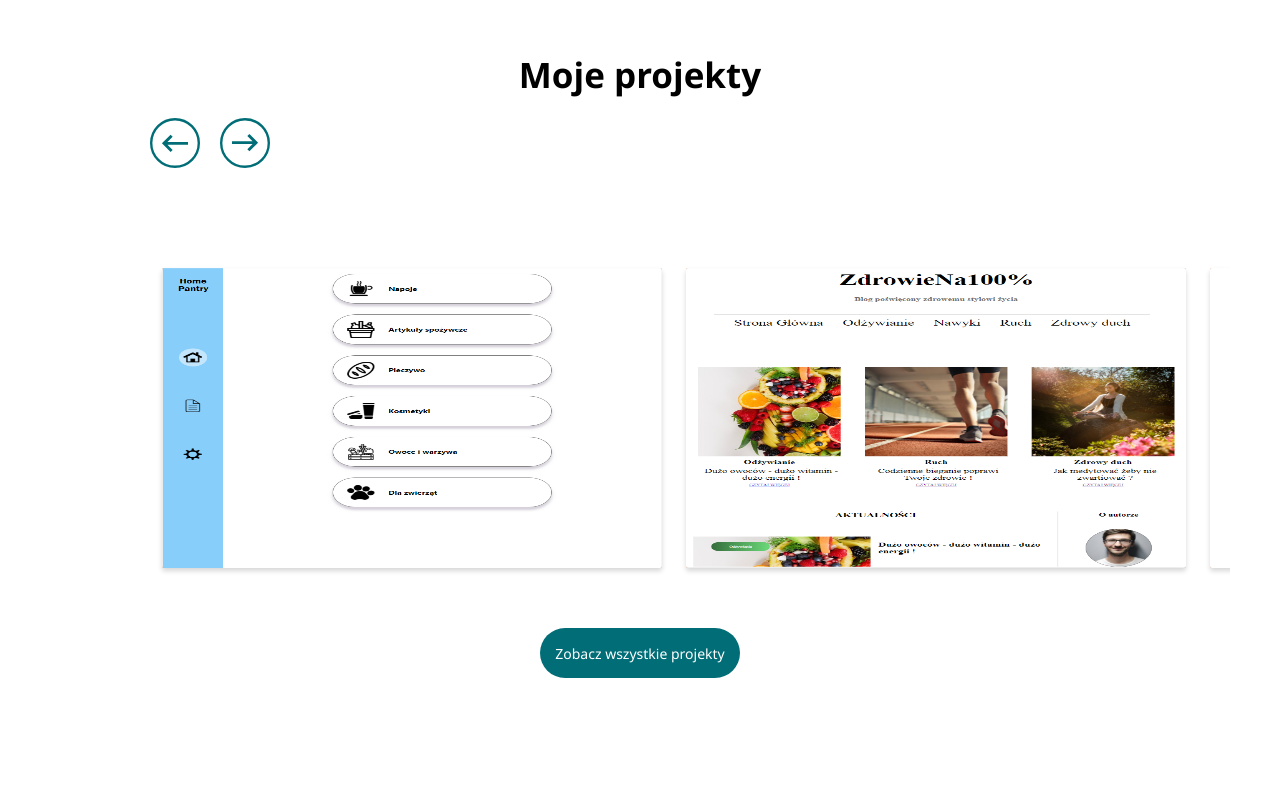
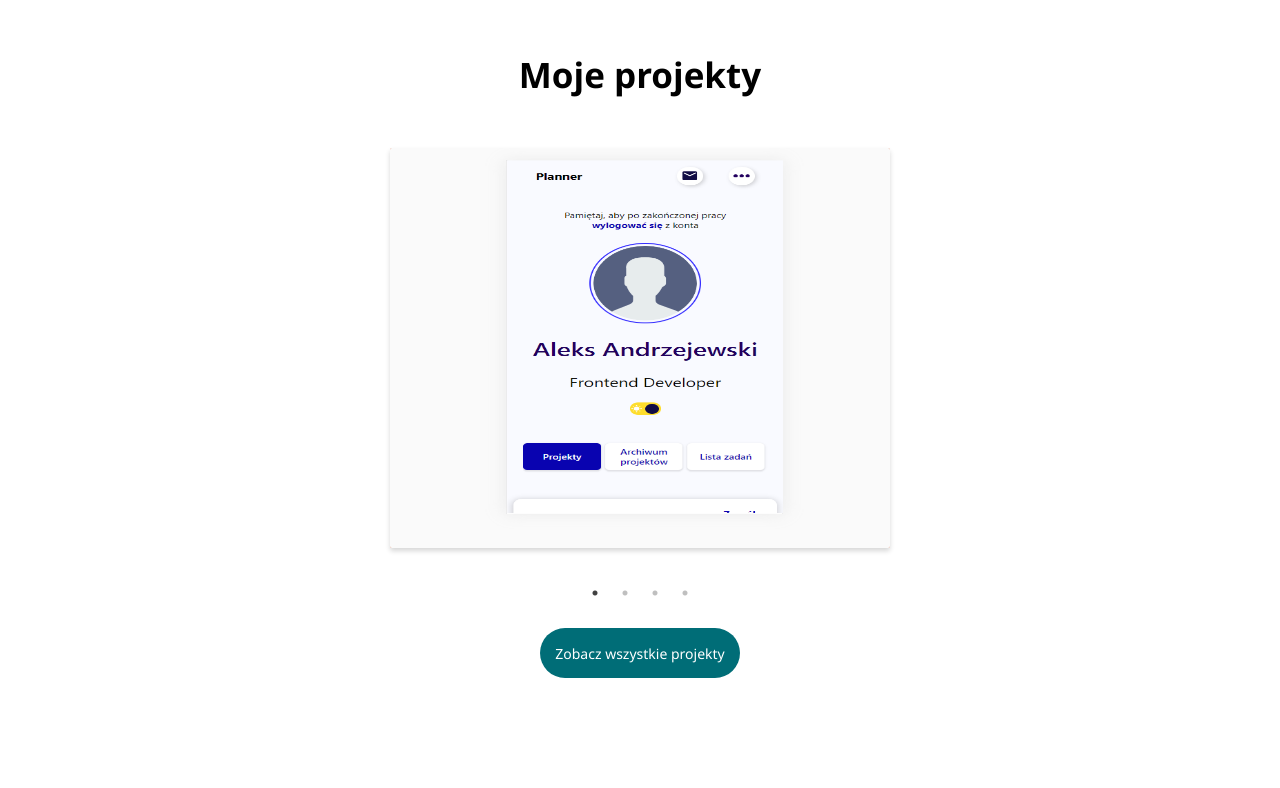
Before and after one commit to Bartlomiej95/MyWebsite, a React (Create React App) app: page / in a window 1280 px wide. Shown: the part 792-1580 px from the top of the page. Built offline with nearby package versions, Linux system fonts and the light colour scheme; what react-animations would draw is missing.

Commit message:
Add react-slick package - change slider for showing projects

```diff
--- a/package.json
+++ b/package.json
@@ -15,7 +15,9 @@
     "react-dom": "^17.0.1",
     "react-hook-form": "^6.12.2",
     "react-scripts": "4.0.0",
-    "react-scroll": "^1.8.1",
+    "react-scroll": "^1.8.7",
+    "react-slick": "^0.29.0",
+    "slick-carousel": "^1.8.1",
     "styled-components": "^5.2.1",
     "web-vitals": "^0.2.4"
   },
--- a/src/data/data.js
+++ b/src/data/data.js
@@ -10,36 +10,34 @@ import nodeIcon from "../assets/tech/node.svg";
 import expressIcon from "../assets/tech/express.svg";
 
 export const screens = [
-
         {
             id: 1,
+            icon: plannerIcon,
+            path: require("../assets/screens/planner.PNG"),
+            live: 'https://planer-app.netlify.app/',
+            code: 'https://github.com/Bartlomiej95/Planner',
+        },
+        {
+            id: 2,
             icon: homepantryIcon,
             path: require("../assets/screens/homepantry.PNG"),
             live: 'https://bartlomiej95.github.io/HomePantry/',
             code: 'https://github.com/Bartlomiej95/HomePantry'
         },
         {
-            id: 2,
+            id: 3,
             icon: zdrowieIcon,
             path: require("../assets/screens/zdrowiena100.PNG"),
             live: 'https://hungry-jones-1c9e3d.netlify.app/',
             code: 'https://github.com/Bartlomiej95/ZdowieNa100'
         },
         {
-            id: 3,
+            id: 4,
             icon: minesweeperIcon,
             path: require("../assets/screens/minesweeper.PNG"),
             live: 'https://bartlomiej95.github.io/Minesweeper/',
             code: 'https://github.com/Bartlomiej95/Minesweeper'
         },
-        {
-            id: 4,
-            icon: plannerIcon,
-            path: require("../assets/screens/planner.PNG"),
-            live: 'https://planer-app.netlify.app/',
-            code: 'https://github.com/Bartlomiej95/Planner',
-        }
-
 ];
 
 export const technology = [
--- a/src/index.js
+++ b/src/index.js
@@ -1,7 +1,8 @@
 import React from 'react';
 import ReactDOM from 'react-dom';
 import App from './App';
-
+import "slick-carousel/slick/slick.css";
+import "slick-carousel/slick/slick-theme.css";
 
 ReactDOM.render(
   <React.StrictMode>
--- a/src/molecules/BoxImage/BoxImage.js
+++ b/src/molecules/BoxImage/BoxImage.js
@@ -5,22 +5,25 @@ import { ProjectBoxButton } from '../../components/Button/Button';
 const WrapperImage = styled.div`
     position: relative;
     min-width: 273px;
-    width: 80vw;
+    width: 80%;
     height: 300px;
     background-color: #E29578;
     border-radius: 2px;
-    margin: 0 12px;
+    margin: 10px auto;
     box-shadow: 0px 3px 5px 0px rgba(0,0,0,0.16);
     transition: filter .2s ease-in-out;
     overflow: hidden;
 
     @media(min-width: 500px) and (max-width: 1279px){
         width: 400px;
+        height: 350px;
+        margin: 30px auto;
     }
 
     @media(min-width:1280px) {
         width: 500px;
-
+        height: 400px;
+        margin: 30px auto;
     }
 
     @media(max-width: 1279px) {
@@ -29,7 +32,6 @@ const WrapperImage = styled.div`
             height: 320px;
             box-shadow: 0px 3px 5px 0px rgba(0,0,0,0.6);
             transform: translateY(-10px);
-
         `};
 
         ${({highlighted, boxMouseOver}) => highlighted && boxMouseOver
--- a/src/organisms/ProjectsSection/ProjectsSection.js
+++ b/src/organisms/ProjectsSection/ProjectsSection.js
@@ -1,9 +1,8 @@
 import React, { useState } from 'react';
-import styled, { css } from 'styled-components';
+import styled from 'styled-components';
+import Slider from "react-slick";
 import BoxImage from '../../molecules/BoxImage/BoxImage';
 import { screens as screensProject} from '../../data/data.js';
-import leftBtn from '../../assets/leftbtn.svg';
-import rightBtn from '../../assets/rightbtn.svg';
 import { SubHeading } from '../../components/Heading/Heading';
 import { BannerButton } from '../../components/Button/Button';
 
@@ -27,110 +26,11 @@ const Wrapper = styled.section`
     }
 `;
 
-const DivBtn = styled.div`
-    @media(min-width: 1280px){
-        width: 100%;
-        height: 100px;
-        margin-top: 20px;
-        display: flex;
-        flex-direction: row;
-    }
-
-`;
-
-const LeftBtn = styled.div`
-     @media(min-width: 1280px){
-        width: 50px;
-        height: 50px;
-        margin-right: 20px;
-        background-image: url(${leftBtn});
-        background-position: center;
-        background-size: 100%;
-        background-repeat: no-repeat;
-
-        :hover{
-            cursor: pointer;
-        }
-     }
-`
-const RightBtn = styled.div`
-    @media(min-width: 1280px) {
-        height: 50px;
-        width: 50px;
-        background-image: url(${rightBtn});
-        background-position: center;
-        background-size: 100%;
-        background-repeat: no-repeat;
-
-        :hover{
-            cursor: pointer;
-        }
-    }
-`
-
-const DivBoxImage = styled.div`
-    position: relative;
-    left: 0;
-    display: flex;
-    flex-direction: row;
-    flex-wrap: nowrap;
-    margin-top: 50px;
-    width: 300vw;
-    transform: translateX(calc(-80vw * ${props => props.activeScreen -1 }));
-    transition: transform .3s ease-in-out;
-
-
-
-    @media(min-width: 500px) and (max-width: 650px){
-        transform: translateX(calc(-400px * ${props => props.activeScreen - 1}));
-        padding-left: 50px;
-    };
-
-    @media(min-width: 651px) and (max-width: 1279px){
-        transform: translateX(calc(-400px * ${props => props.activeScreen - 1}));
-        padding-left: 100px;
-    };
-
-    @media(min-width: 1280px) {
-        /* transform: translateX(calc(-40vw * ${props => props.activeScreen -1 })); */
-        transform: translateX(${ props => props.actualTransformValue + 'px'});
-    }
-`;
-
-const WrapperNavForProject = styled.div`
-    display: flex;
-    flex-direction: row;
-    flex-wrap: nowrap;
-    justify-content: center;
-    margin: ${({ theme }) => theme.ProjectSection.NavForProject.wrapperMobileMarginTop} auto;
-`;
-
-const NavForProject = styled.div`
-    width: ${({ theme }) => theme.ProjectSection.NavForProject.mobileWidth };
-    height: ${({ theme }) => theme.ProjectSection.NavForProject.mobileHeight };
-    border-radius: ${({ theme }) => theme.ProjectSection.NavForProject.mobileBorderRadius };
-    border: 2px solid black;
-    margin-left: ${({ theme }) => theme.ProjectSection.NavForProject.mobileMarginLeft };
-
-    ${({ highlighted }) => highlighted
-    && css`
-        background-color: black;
-    `}
-
-    :hover{
-        cursor: pointer;
-    }
-
-    @media(min-width: 1280px){
-        display: none;
-    }
-`;
-
 const ProjectsButton = styled(BannerButton)`
     width: ${({ theme }) => theme.ProjectsButton.mobileWidth };
     font-size: ${({ theme }) => theme.ProjectsButton.mobileFontSize };
     transition: background-color ease-in-out .3s;
-    margin: 0 auto;
+    margin: 50px auto 0 auto;
 
     @media(min-width: 1280px){
         width: ${({ theme }) => theme.ProjectsButton.desktopWidth };
@@ -138,34 +38,33 @@ const ProjectsButton = styled(BannerButton)`
     }
 `;
 
+const WrapperSlider = styled.div`
+    width: 100%;
+    margin: 20px auto;
+`;
+
+const settings = {
+    dots: true,
+    infinite: true,
+    speed: 500,
+    slidesToShow: 1,
+    slidesToScroll: 1
+};
+
 const ProjectSection = () => {
-
-
 
     //zmienna, która wskazuje id screenu projektu, który ma byc wyróżniony
     const [activeScreen, setActiveScreen] = useState(1);
-    const [movingBoxImages, setMovingBoxImages] = useState(0);
+    const [sliderSettings, setSliderSettings] = useState({...settings});
 
-    const handleMoveBoxImages = (direction, numberScreens) => {
-        const number = Number(numberScreens);
-
-        if( direction === 'left'){
-            setMovingBoxImages(movingBoxImages => movingBoxImages + 50);
-        } else if( direction === 'right') {
-            setMovingBoxImages(movingBoxImages => movingBoxImages - 50);
-        }
-    }
 
     const screens = screensProject.map(screen => screen);
 
     return(
         <Wrapper id="projects">
             <SubHeading>Moje projekty</SubHeading>
-            <DivBtn>
-                <LeftBtn onClick={() => handleMoveBoxImages('left', screens)} onMouseDown={() => handleMoveBoxImages('left', screens)}></LeftBtn>
-                <RightBtn onClick={() => handleMoveBoxImages('right', screens)} onMouseDown={() => handleMoveBoxImages('right', screens)}></RightBtn>
-            </DivBtn>
-            <DivBoxImage activeScreen={activeScreen} actualTransformValue={movingBoxImages} >
+            <WrapperSlider>
+                <Slider {...sliderSettings}>
                     {
                         screens.map((item) => (
                             <BoxImage
@@ -178,24 +77,12 @@ const ProjectSection = () => {
                             />
                         ))
                     }
-            </DivBoxImage>
-            <WrapperNavForProject>
-                {
-                    screens.map(item => (
-                        <NavForProject
-                            key={item.id}
-                            id={item.id}
-                            highlighted={ item.id === activeScreen ? true: false }
-                            onClick={() => setActiveScreen(item.id)}
-                         />
-                    ))
-                }
-            </WrapperNavForProject>
+                </Slider>
+            </WrapperSlider>
+
             <a href="https://github.com/Bartlomiej95">
                 <ProjectsButton>Zobacz wszystkie projekty</ProjectsButton>
             </a>
-
-
         </Wrapper>
     )
 }
```
Also changed, not shown: 1 other file (tests, documents, lock files or other folders). Lines whose indentation alone changed are shown as unchanged.
